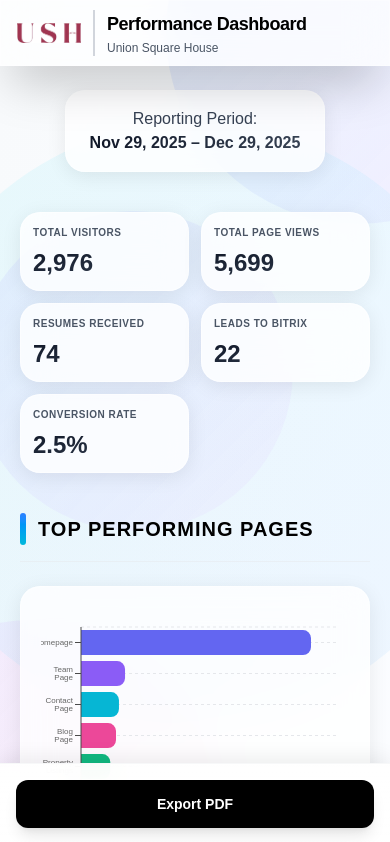
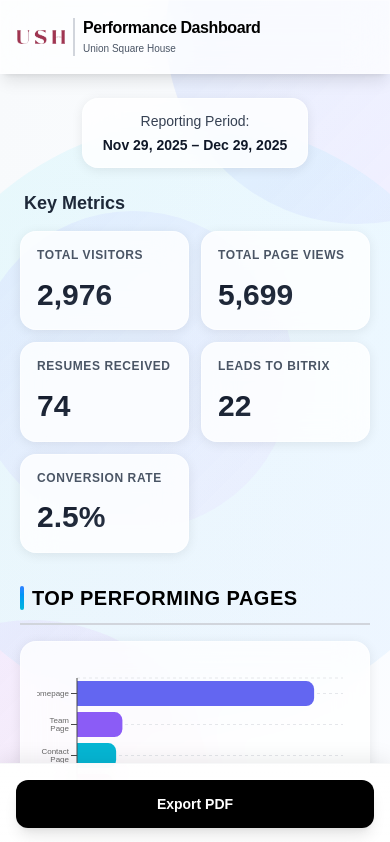
Before and after one commit to unionsquarehouse/report, a Next.js app: page / in a window 390 px wide. Shown: the top 842 px of the page. Built offline with nearby package versions, Linux system fonts and the light colour scheme.

Commit message:
responsive design completed

```diff
--- a/src/app/globals.css
+++ b/src/app/globals.css
@@ -75,19 +75,35 @@ body {
 
   /* Mobile app-like card styling */
   .glass-card {
-    border-radius: 1.25rem;
-    box-shadow: 0 4px 20px 0 rgba(0, 0, 0, 0.08);
+    border-radius: 1rem;
+    box-shadow: 0 2px 12px 0 rgba(0, 0, 0, 0.08);
   }
 
   /* Better spacing for mobile */
   body {
     -webkit-tap-highlight-color: transparent;
+    font-size: 16px; /* Prevent zoom on input focus */
   }
 
   /* Smooth scrolling for mobile */
   html {
     scroll-behavior: smooth;
     -webkit-overflow-scrolling: touch;
+  }
+
+  /* Better section spacing on mobile */
+  section, .section {
+    margin-bottom: 1.5rem;
+  }
+
+  /* Improved readability */
+  h1, h2, h3 {
+    line-height: 1.3;
+  }
+
+  /* Better visual hierarchy */
+  .glass-card {
+    border-width: 1.5px;
   }
 }
 
--- a/src/app/page.js
+++ b/src/app/page.js
@@ -204,8 +204,12 @@ export default function Home() {
           ? JSON.parse(localStorage.getItem("pdfSettings") || "null")
           : null;
 
-      // Use saved settings or defaults
-      const settings = savedSettings || {
+      // Detect if mobile device
+      const isMobileDevice =
+        typeof window !== "undefined" && window.innerWidth < 768;
+
+      // Use saved settings or defaults, with larger fonts for mobile
+      const baseSettings = savedSettings || {
         primaryColor: "#000000",
         backgroundColor: "#f5f5f5",
         textColor: "#000000",
@@ -241,6 +245,26 @@ export default function Home() {
         pieChartWidth: 2.8,
       };
 
+      // Increase font sizes for mobile
+      const settings = {
+        ...baseSettings,
+        titleFontSize: isMobileDevice
+          ? baseSettings.titleFontSize * 1.4
+          : baseSettings.titleFontSize,
+        headingFontSize: isMobileDevice
+          ? baseSettings.headingFontSize * 1.3
+          : baseSettings.headingFontSize,
+        bodyFontSize: isMobileDevice
+          ? baseSettings.bodyFontSize * 1.4
+          : baseSettings.bodyFontSize,
+        margin: isMobileDevice
+          ? baseSettings.margin * 1.2
+          : baseSettings.margin,
+        cardPadding: isMobileDevice
+          ? baseSettings.cardPadding * 1.3
+          : baseSettings.cardPadding,
+      };
+
       const pdf = new jsPDF({
         orientation: "portrait",
         unit: "mm",
@@ -1165,7 +1189,7 @@ export default function Home() {
 
   return (
     <div
-      className="min-h-screen bg-gradient-to-br from-slate-50 via-blue-50/30 to-purple-50/20 relative overflow-hidden"
+      className="min-h-screen bg-linear-to-br from-slate-50 via-blue-50/30 to-purple-50/20 relative overflow-hidden"
       style={{
         background:
           "linear-gradient(to bottom right, #f8fafc, rgba(239, 246, 255, 0.3), rgba(250, 245, 255, 0.2))",
@@ -1173,39 +1197,39 @@ export default function Home() {
     >
       {/* Liquid glass animated background elements */}
       <div className="fixed inset-0 overflow-hidden pointer-events-none">
-        <div className="absolute -top-40 -right-40 w-96 h-96 bg-gradient-to-br from-blue-200/40 to-purple-200/30 rounded-full liquid-blob"></div>
+        <div className="absolute -top-40 -right-40 w-96 h-96 bg-linear-to-br from-blue-200/40 to-purple-200/30 rounded-full liquid-blob"></div>
         <div
-          className="absolute -bottom-40 -left-40 w-96 h-96 bg-gradient-to-br from-purple-200/40 to-pink-200/30 rounded-full liquid-blob"
+          className="absolute -bottom-40 -left-40 w-96 h-96 bg-linear-to-br from-purple-200/40 to-pink-200/30 rounded-full liquid-blob"
           style={{ animationDelay: "5s" }}
         ></div>
         <div
-          className="absolute top-1/2 left-1/2 -translate-x-1/2 -translate-y-1/2 w-[600px] h-[600px] bg-gradient-to-br from-cyan-200/20 to-blue-200/20 rounded-full liquid-blob"
+          className="absolute top-1/2 left-1/2 -translate-x-1/2 -translate-y-1/2 w-[600px] h-[600px] bg-linear-to-br from-cyan-200/20 to-blue-200/20 rounded-full liquid-blob"
           style={{ animationDelay: "10s" }}
         ></div>
         <div
-          className="absolute top-1/4 right-1/4 w-80 h-80 bg-gradient-to-br from-indigo-200/30 to-purple-200/20 rounded-full liquid-blob"
+          className="absolute top-1/4 right-1/4 w-80 h-80 bg-linear-to-br from-indigo-200/30 to-purple-200/20 rounded-full liquid-blob"
           style={{ animationDelay: "15s" }}
         ></div>
       </div>
 
       {/* Header with Filters and Export */}
-      <div className="glass sticky top-0 z-50 border-b border-white/30 shadow-2xl backdrop-blur-xl">
-        <div className="max-w-7xl mx-auto px-4 sm:px-6 lg:px-10 ">
-          <div className="flex flex-col sm:flex-row sm:items-center sm:justify-between gap-4 sm:gap-6">
-            <div className="flex items-center gap-3 sm:gap-5">
+      <div className="glass sticky top-0 z-50 border-b border-white/30 shadow-lg sm:shadow-2xl backdrop-blur-xl">
+        <div className="max-w-7xl mx-auto px-4 sm:px-6 lg:px-10 py-3 sm:py-4 lg:py-6">
+          <div className="flex flex-col sm:flex-row sm:items-center sm:justify-between gap-3 sm:gap-6">
+            <div className="flex items-center gap-2 sm:gap-5">
               <Image
                 src="/ush-logo.jpeg"
                 alt="Union Square House Logo"
                 width={120}
                 height={120}
-                className="object-contain w-16 h-16 sm:w-24 sm:h-24 lg:w-[120px] lg:h-[120px]"
+                className="object-contain w-12 h-12 sm:w-24 sm:h-24 lg:w-[120px] lg:h-[120px]"
                 priority
               />
-              <div className="border-l-2 border-gray-300 pl-3 sm:pl-5">
-                <h1 className="text-lg sm:text-xl lg:text-2xl font-bold text-black tracking-tight">
+              <div className="border-l-2 border-gray-300 pl-2 sm:pl-5">
+                <h1 className="text-base sm:text-xl lg:text-2xl font-bold text-black tracking-tight">
                   Performance Dashboard
                 </h1>
-                <p className="text-xs sm:text-sm text-gray-600 mt-0.5 font-medium">
+                <p className="text-[10px] sm:text-sm text-gray-600 mt-0.5 font-medium">
                   Union Square House
                 </p>
               </div>
@@ -1230,11 +1254,13 @@ export default function Home() {
         className="max-w-7xl mx-auto px-5 sm:px-6 lg:px-10 py-6 sm:py-8 lg:py-10 pb-24 md:pb-10 relative z-10"
       >
         {/* Report Period */}
-        <div className="mb-10 sm:mb-12 text-center relative z-10">
-          <div className="inline-block px-6 sm:px-6 lg:px-8 py-4 sm:py-4 glass-card border border-white/50 rounded-3xl sm:rounded-3xl shadow-lg sm:hover:shadow-xl transition-shadow">
-            <p className="text-base sm:text-base text-gray-700 font-medium">
-              Reporting Period:{" "}
-              <span className="font-bold bg-gradient-to-r from-gray-900 to-gray-700 bg-clip-text text-transparent block sm:inline">
+        <div className="mb-6 sm:mb-12 text-center relative z-10">
+          <div className="inline-block px-5 sm:px-6 lg:px-8 py-3 sm:py-4 glass-card border border-white/50 rounded-2xl sm:rounded-3xl shadow-md sm:shadow-lg sm:hover:shadow-xl transition-shadow">
+            <p className="text-sm sm:text-base text-gray-700 font-medium">
+              <span className="block sm:inline mb-1 sm:mb-0">
+                Reporting Period:
+              </span>{" "}
+              <span className="font-bold text-gray-900 block sm:inline mt-1 sm:mt-0">
                 {format(parseISO(startDate), "MMM dd, yyyy")} –{" "}
                 {format(parseISO(endDate), "MMM dd, yyyy")}
               </span>
@@ -1243,7 +1269,11 @@ export default function Home() {
         </div>
 
         {/* Key Metrics Cards */}
-        <div className="grid grid-cols-2 sm:grid-cols-3 lg:grid-cols-5 gap-3 sm:gap-4 lg:gap-6 mb-10 sm:mb-12 relative z-10">
+        <div className="mb-8 sm:mb-12 relative z-10">
+          <h2 className="text-lg sm:text-xl font-bold text-gray-800 mb-4 sm:mb-6 px-1">
+            Key Metrics
+          </h2>
+          <div className="grid grid-cols-2 sm:grid-cols-3 lg:grid-cols-5 gap-3 sm:gap-4 lg:gap-6">
             {[
               {
                 label: "Total Visitors",
@@ -1278,12 +1308,12 @@ export default function Home() {
             ].map((metric, index) => (
               <div
                 key={index}
-              className={`glass-card border ${metric.borderColor} p-3 sm:p-5 lg:p-7 rounded-2xl sm:rounded-3xl transition-all duration-300 active:scale-95 sm:active:scale-100 sm:hover:shadow-2xl sm:hover:scale-[1.02] sm:hover:border-white/60 bg-gradient-to-br ${metric.gradient} touch-manipulation`}
+                className={`glass-card border ${metric.borderColor} p-4 sm:p-5 lg:p-7 rounded-2xl sm:rounded-3xl transition-all duration-300 active:scale-95 sm:active:scale-100 sm:hover:shadow-2xl sm:hover:scale-[1.02] sm:hover:border-white/60 bg-linear-to-br ${metric.gradient} touch-manipulation`}
               >
-              <h3 className="text-[10px] sm:text-xs font-semibold text-gray-600 mb-2 sm:mb-4 uppercase tracking-wider">
+                <h3 className="text-xs sm:text-xs font-semibold text-gray-600 mb-3 sm:mb-4 uppercase tracking-wider">
                   {metric.label}
                 </h3>
-              <p className="text-2xl sm:text-3xl lg:text-5xl font-bold leading-tight bg-gradient-to-br from-gray-900 to-gray-700 bg-clip-text text-transparent">
+                <p className="text-3xl sm:text-3xl lg:text-5xl font-bold leading-tight bg-linear-to-br from-gray-900 to-gray-700 bg-clip-text text-transparent">
                   {typeof metric.value === "number"
                     ? metric.value.toLocaleString()
                     : metric.value}
@@ -1291,16 +1321,17 @@ export default function Home() {
               </div>
             ))}
           </div>
+        </div>
 
         {/* Section 1: Top Performing Pages */}
-        <div className="mb-10 sm:mb-10 relative z-10">
-          <div className="mb-6 sm:mb-7 pb-4 sm:pb-5 border-b border-gray-200/50">
-            <h2 className="text-xl sm:text-xl font-bold text-black uppercase tracking-wider flex items-center gap-3 sm:gap-3">
-              <span className="w-1.5 h-8 sm:h-8 bg-gradient-to-b from-blue-500 to-cyan-500 rounded-full"></span>
+        <div className="mb-8 sm:mb-10 relative z-10">
+          <div className="mb-4 sm:mb-7 pb-3 sm:pb-5 border-b-2 sm:border-b border-gray-300 sm:border-gray-200/50">
+            <h2 className="text-xl sm:text-xl font-bold text-black uppercase tracking-wide sm:tracking-wider flex items-center gap-2 sm:gap-3">
+              <span className="w-1 h-6 sm:w-1.5 sm:h-8 bg-linear-to-b from-blue-500 to-cyan-500 rounded-full"></span>
               Top Performing Pages
             </h2>
           </div>
-          <div className="glass-card border border-white/40 rounded-3xl sm:rounded-3xl p-5 sm:p-4 lg:p-6 bg-gradient-to-br from-blue-50/50 to-cyan-50/30">
+          <div className="glass-card border border-white/40 rounded-2xl sm:rounded-3xl p-4 sm:p-4 lg:p-6 bg-linear-to-br from-blue-50/50 to-cyan-50/30 shadow-md sm:shadow-lg">
             <ResponsiveContainer width="100%" height={300}>
               <BarChart
                 data={analyticsData.topPages}
@@ -1389,11 +1420,11 @@ export default function Home() {
           <div>
             <div className="mb-6 sm:mb-7 pb-4 sm:pb-5 border-b border-gray-200/50">
               <h2 className="text-xl sm:text-xl font-bold text-black uppercase tracking-wider flex items-center gap-3 sm:gap-3">
-                <span className="w-1.5 h-8 sm:h-8 bg-gradient-to-b from-purple-500 to-pink-500 rounded-full"></span>
+                <span className="w-1.5 h-8 sm:h-8 bg-linear-to-b from-purple-500 to-pink-500 rounded-full"></span>
                 Traffic Sources
               </h2>
             </div>
-            <div className="glass-card border border-white/40 rounded-3xl sm:rounded-3xl p-5 sm:p-4 lg:p-6 bg-gradient-to-br from-purple-50/50 to-pink-50/30">
+            <div className="glass-card border border-white/40 rounded-3xl sm:rounded-3xl p-5 sm:p-4 lg:p-6 bg-linear-to-br from-purple-50/50 to-pink-50/30">
               <ResponsiveContainer width="100%" height={isMobile ? 250 : 300}>
                 <PieChart>
                   <Pie
@@ -1491,11 +1522,11 @@ export default function Home() {
           <div>
             <div className="mb-6 sm:mb-7 pb-4 sm:pb-5 border-b border-gray-200/50">
               <h2 className="text-xl sm:text-xl font-bold text-black uppercase tracking-wider flex items-center gap-3 sm:gap-3">
-                <span className="w-1.5 h-8 sm:h-8 bg-gradient-to-b from-green-500 to-emerald-500 rounded-full"></span>
+                <span className="w-1.5 h-8 sm:h-8 bg-linear-to-b from-green-500 to-emerald-500 rounded-full"></span>
                 Top Countries
               </h2>
             </div>
-            <div className="glass-card border border-white/40 rounded-3xl sm:rounded-3xl p-5 sm:p-4 lg:p-6 bg-gradient-to-br from-green-50/50 to-emerald-50/30">
+            <div className="glass-card border border-white/40 rounded-3xl sm:rounded-3xl p-5 sm:p-4 lg:p-6 bg-linear-to-br from-green-50/50 to-emerald-50/30">
               <ResponsiveContainer width="100%" height={300}>
                 <BarChart
                   data={analyticsData.countries}
@@ -1653,11 +1684,11 @@ export default function Home() {
           <div>
             <div className="mb-6 sm:mb-7 pb-4 sm:pb-5 border-b border-gray-200/50">
               <h2 className="text-xl sm:text-xl font-bold text-black uppercase tracking-wider flex items-center gap-3 sm:gap-3">
-                <span className="w-1.5 h-8 sm:h-8 bg-gradient-to-b from-indigo-500 to-blue-500 rounded-full"></span>
+                <span className="w-1.5 h-8 sm:h-8 bg-linear-to-b from-indigo-500 to-blue-500 rounded-full"></span>
                 Device Breakdown
               </h2>
             </div>
-            <div className="glass-card border border-white/40 rounded-3xl sm:rounded-3xl p-5 sm:p-4 lg:p-6 bg-gradient-to-br from-indigo-50/50 to-blue-50/30">
+            <div className="glass-card border border-white/40 rounded-3xl sm:rounded-3xl p-5 sm:p-4 lg:p-6 bg-linear-to-br from-indigo-50/50 to-blue-50/30">
               <ResponsiveContainer width="100%" height={isMobile ? 250 : 280}>
                 <PieChart>
                   <Pie
@@ -1776,11 +1807,11 @@ export default function Home() {
           <div>
             <div className="mb-6 sm:mb-7 pb-4 sm:pb-5 border-b border-gray-200/50">
               <h2 className="text-xl sm:text-xl font-bold text-black uppercase tracking-wider flex items-center gap-3 sm:gap-3">
-                <span className="w-1.5 h-8 sm:h-8 bg-gradient-to-b from-orange-500 to-amber-500 rounded-full"></span>
+                <span className="w-1.5 h-8 sm:h-8 bg-linear-to-b from-orange-500 to-amber-500 rounded-full"></span>
                 Operating Systems
               </h2>
             </div>
-            <div className="glass-card border border-white/40 rounded-3xl sm:rounded-3xl p-5 sm:p-4 lg:p-6 bg-gradient-to-br from-orange-50/50 to-amber-50/30">
+            <div className="glass-card border border-white/40 rounded-3xl sm:rounded-3xl p-5 sm:p-4 lg:p-6 bg-linear-to-br from-orange-50/50 to-amber-50/30">
               <ResponsiveContainer width="100%" height={isMobile ? 300 : 400}>
                 <BarChart
                   data={analyticsData.operatingSystems}
@@ -1870,7 +1901,7 @@ export default function Home() {
         <div className="mb-10 sm:mb-10 relative z-10">
           <div className="mb-6 sm:mb-7 pb-4 sm:pb-5 border-b border-gray-200/50">
             <h2 className="text-xl sm:text-xl font-bold text-black uppercase tracking-wider flex items-center gap-3 sm:gap-3">
-              <span className="w-1.5 h-8 sm:h-8 bg-gradient-to-b from-rose-500 to-pink-500 rounded-full"></span>
+              <span className="w-1.5 h-8 sm:h-8 bg-linear-to-b from-rose-500 to-pink-500 rounded-full"></span>
               <span className="wrap-break-word">
                 Content Highlights: The "Meydan" Factor
               </span>
@@ -1893,7 +1924,7 @@ export default function Home() {
               <span className="text-sm sm:text-xs font-semibold text-gray-600 uppercase tracking-wide">
                 Lifetime Views:
               </span>
-              <span className="text-3xl sm:text-3xl font-bold bg-gradient-to-r from-gray-900 to-gray-700 bg-clip-text text-transparent">
+              <span className="text-3xl sm:text-3xl font-bold bg-linear-to-r from-gray-900 to-gray-700 bg-clip-text text-transparent">
                 {analyticsData.blogPost.lifetimeViews.toLocaleString()}
               </span>
             </div>
```
Lines whose indentation alone changed are shown as unchanged.
